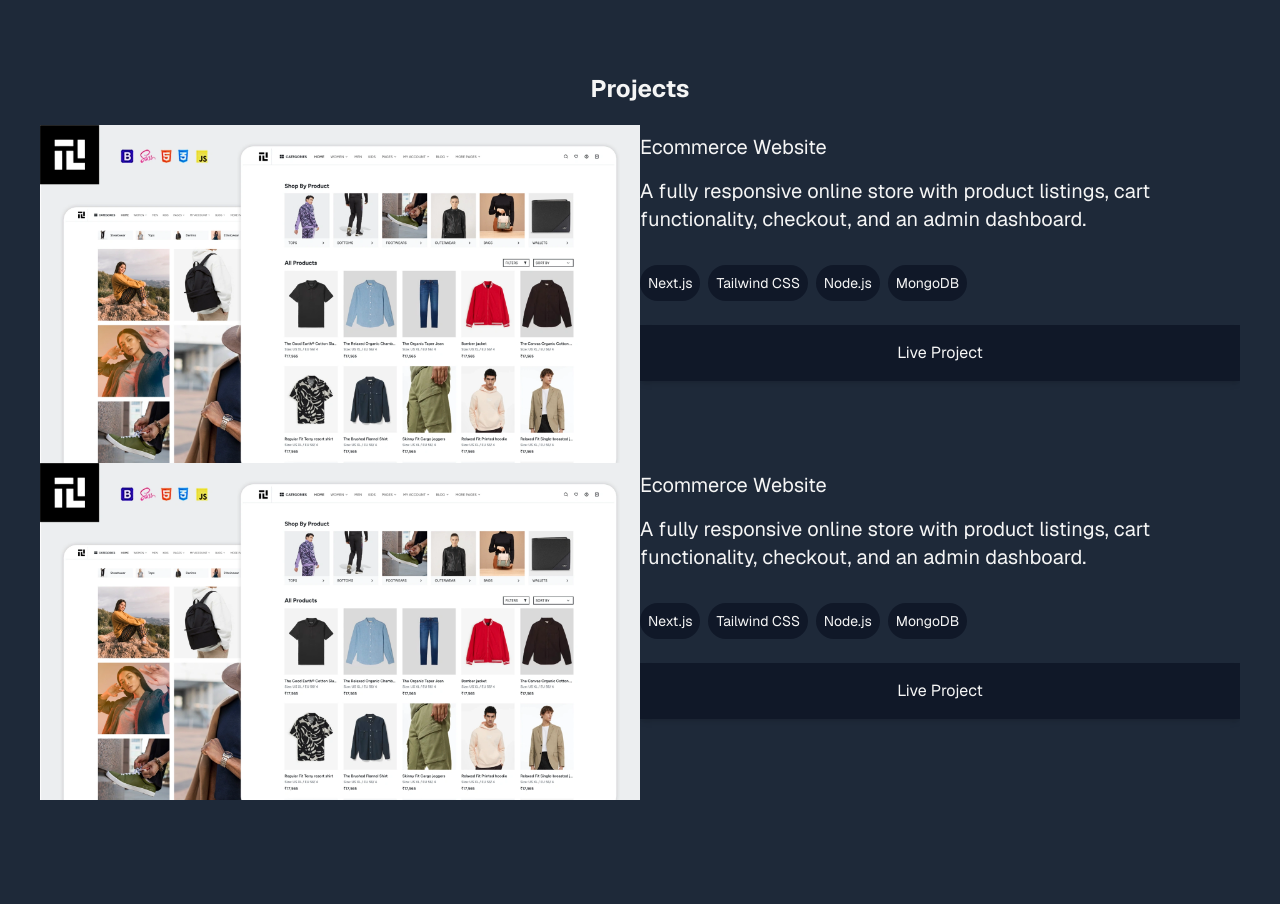
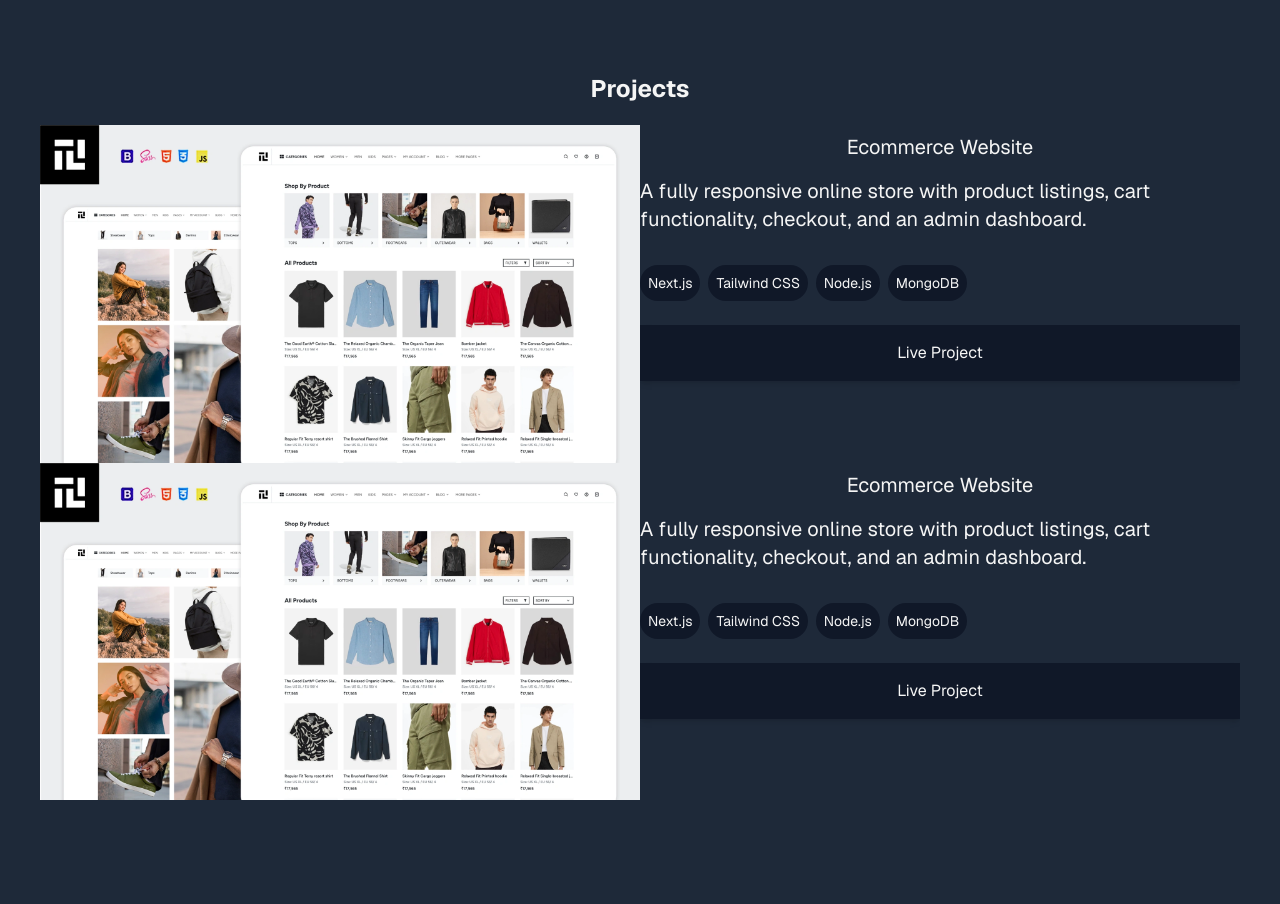
Before and after one commit to jomoCode/Web-portfolio, a Next.js app: page / in a window 1280 px wide. Shown: the part 1760-2664 px from the top of the page. Built offline with nearby package versions, Linux system fonts and the light colour scheme.

Commit message:
update project info

```diff
--- a/src/components/project_components/project_info.tsx
+++ b/src/components/project_components/project_info.tsx
@@ -19,7 +19,7 @@ export const ProjectInfo = ({
   const { theme } = useTheme();
   return (
     <div>
-      <Text className="text-left py-2">{title}</Text>
+      <Text className="text-center py-2">{title}</Text>
       <Text className="text-left py-2">{description}</Text>
       <div className="flex flex-wrap gap-2 my-6">
         {tech.map((item) => (
```
